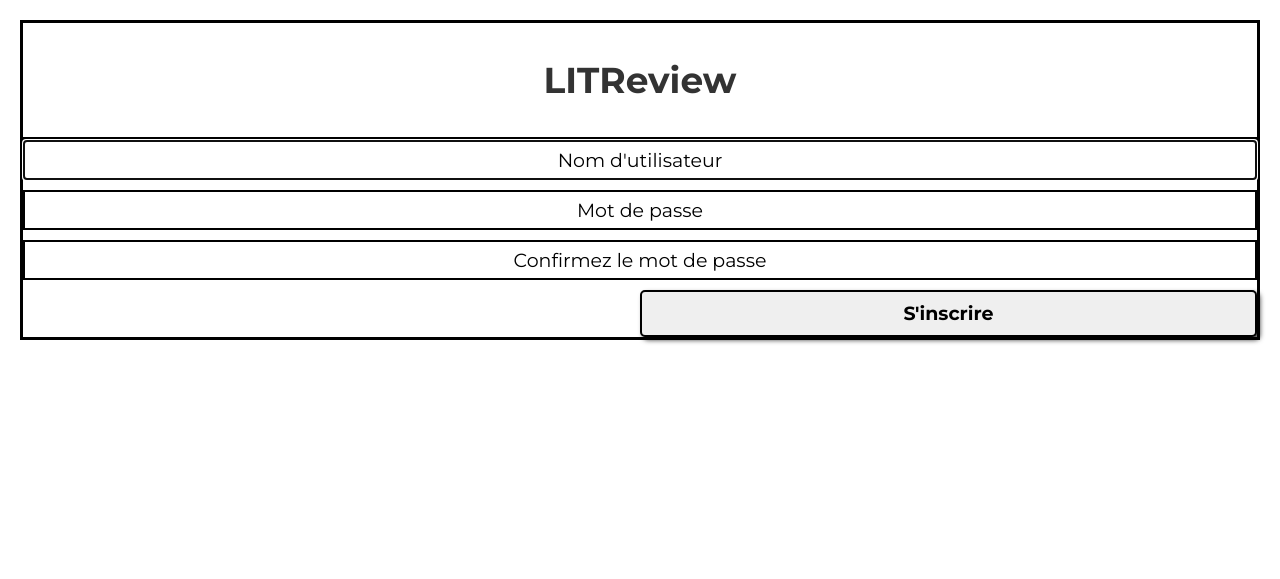
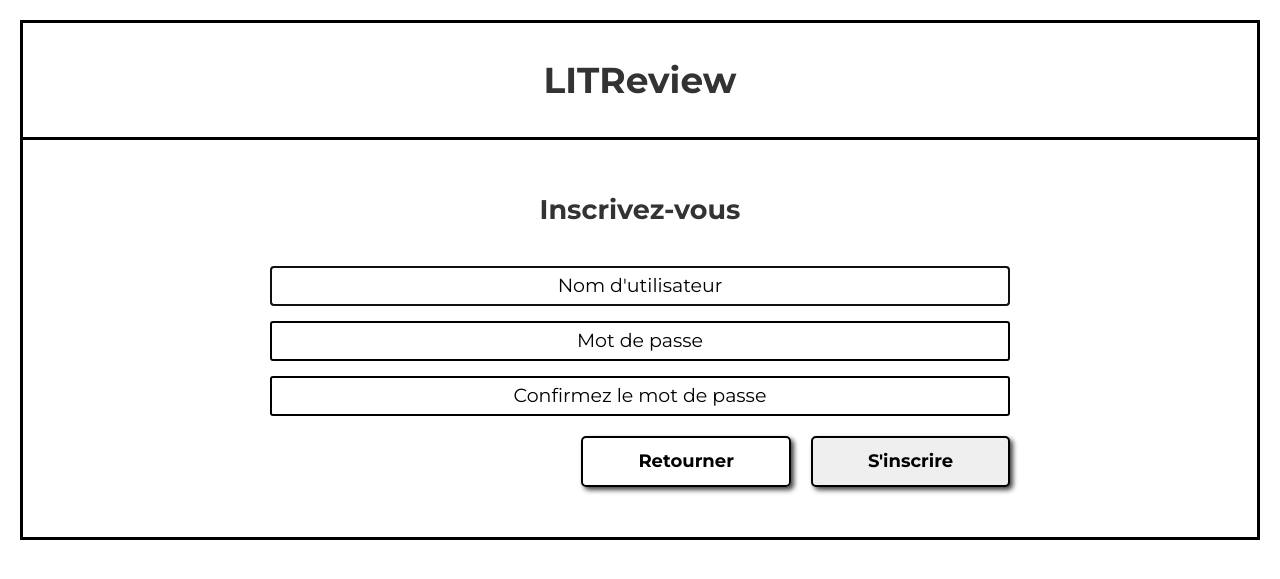
Before and after one commit to DevExxplorer/openclassrooms-projet-9, a Django app: page /inscription/ in a window 1280 px wide. Shown: the top 579 px of the page. Run offline with Django 5.2, Linux system fonts and the light colour scheme.

Commit message:
Upd data form && css form

```diff
--- a/litrevu/app/static/app/css/app.css
+++ b/litrevu/app/static/app/css/app.css
@@ -45,6 +45,7 @@ form {
   display: flex;
   flex-direction: column;
   align-items: center;
+  text-align: center;
 }
 
 @media (min-width: 456px) {
@@ -53,44 +54,44 @@ form {
   }
 }
 
-form p {
+form .field-form {
   width: 100%;
 }
 
-form label {
-  display: none;
+form .field-form .error_message {
+  font-size: 1.4rem;
+  font-weight: bold;
+  color: red;
 }
 
-form .errorlist {
-  display: none;
-}
-
-form input {
-  margin-bottom: 10px;
+form .field-form input {
+  margin-top: 15px;
   font-family: "Montserrat", monospace;
   font-size: 1.9rem;
   text-align: center;
   color: black;
+  border-radius: 3px;
 }
 
-form input::placeholder {
+form .field-form input::placeholder {
   color: black;
 }
 
-form input[type="text"],
-form input[type="password"] {
+form .field-form input[type="text"],
+form .field-form input[type="password"] {
   width: 100%;
   height: 40px;
   border: 2px solid black;
 }
 
 form input[type="submit"] {
-  margin: auto 0;
-  padding: 10px 40px;
+  margin: 15px 0;
+  padding: 10px 55px;
   border: 2px solid black;
   border-radius: 5px;
   text-decoration: none;
   color: black;
+  font-size: 1.8rem;
   font-family: "Montserrat", monospace;
   font-weight: bold;
   box-shadow: 3px 3px 5px 0 rgba(0, 0, 0, 0.75);
@@ -159,6 +160,31 @@ header .title h1 {
   width: 70%;
 }
 
+.subscribe {
+  display: flex;
+  flex-direction: column;
+  width: 60%;
+  margin: 50px auto;
+}
+
+.subscribe h2 {
+  margin-bottom: 20px;
+  text-align: center;
+}
+
+.subscribe__form__buttons {
+  display: flex;
+  margin-top: 20px;
+}
+
+.subscribe__form__buttons .btn {
+  margin-right: 20px;
+}
+
+.subscribe__form__buttons input[type="submit"] {
+  margin: 0;
+}
+
 * {
   margin: 0;
   padding: 0;
--- a/litrevu/app/static/app/scss/app.scss
+++ b/litrevu/app/static/app/scss/app.scss
@@ -5,6 +5,8 @@
 
 @import "views/header";
 @import "views/home";
+
+@import "authentificate/page";
 
 * {
     margin: 0;
--- /dev/null
+++ b/litrevu/app/static/app/scss/authentificate/_page.scss
@@ -0,0 +1,26 @@
+.subscribe {
+  display: flex;
+  flex-direction: column;
+  width: 60%;
+  margin: 50px auto;
+
+  h2 {
+    margin-bottom: 20px;
+    text-align: center;
+  }
+
+  &__form {
+    &__buttons {
+      display: flex;
+      margin-top: 20px;
+
+      .btn {
+        margin-right: 20px;
+      }
+
+      input[type="submit"] {
+        margin: 0;
+      }
+    }
+  }
+}
--- a/litrevu/app/static/app/scss/misc/_forms.scss
+++ b/litrevu/app/static/app/scss/misc/_forms.scss
@@ -2,29 +2,28 @@ form {
   display: flex;
   flex-direction: column;
   align-items: center;
+  text-align: center;
 
   @include size-sm {
     align-items: flex-end;
   }
 
-  p {
+  .field-form {
     width: 100%;
-  }
 
-  label {
-    display: none;
-  }
-
-  .errorlist {
-    display: none;
+    .error_message {
+      font-size: 1.4rem;
+      font-weight: bold;
+      color: red;
     }
 
     input {
-    margin-bottom: 10px;
+      margin-top: 15px;
       font-family: $primary-font;
       font-size: 1.9rem;
       text-align: center;
       color: black;
+      border-radius: 3px;
 
       &::placeholder {
         color: black;
@@ -38,14 +37,16 @@ form {
       height: 40px;
       border: 2px solid black;
     }
+  }
 
   input[type="submit"] {
-    margin: auto 0;
-    padding: 10px 40px;
+    margin: 15px 0;
+    padding: 10px 55px;
     border: 2px solid black;
     border-radius: 5px;
     text-decoration: none;
     color: black;
+    font-size: 1.8rem;
     font-family: $primary-font;
     font-weight: bold;
     box-shadow: 3px 3px 5px 0 rgba(0,0,0,0.75);
--- /dev/null
+++ b/litrevu/app/templates/app/field_form.html
@@ -0,0 +1,6 @@
+<div class="field-form">
+    {{ field }}
+    {% for error in field.errors %}
+        <span class="error_message">{{ error }}</span>
+    {% endfor %}
+</div>
--- a/litrevu/app/templates/app/home.html
+++ b/litrevu/app/templates/app/home.html
@@ -16,7 +16,9 @@
                 <h2>Connectez-vous</h2>
                 <form action="" method="post" novalidate>
                     {% csrf_token %}
-                    {{ form.as_p }}
+                    {% for field in form %}
+                       {% include 'app/field_form.html' with field=field %}
+                    {% endfor %}
                     <input type="submit" value="Se connecter">
                 </form>
             </div>
--- a/litrevu/app/templates/app/subscribe.html
+++ /dev/null
@@ -1,9 +0,0 @@
-{% extends 'app/base.html' %}
-
-{% block content %}
-    <form action="" method="post" novalidate>
-        {% csrf_token %}
-        {{ form.as_p }}
-        <input type="submit" value="S'inscrire">
-    </form>
-{% endblock %}
--- a/litrevu/app/views.py
+++ b/litrevu/app/views.py
@@ -20,7 +20,7 @@ def home(request):
         else:
             pass
     else:
-        form = LoginForm(request.POST)
+        form = LoginForm()
 
     return render(
         request,
--- /dev/null
+++ b/litrevu/authentificate/templates/authentificate/subscribe.html
@@ -0,0 +1,19 @@
+{% extends 'app/base.html' %}
+
+{% block content %}
+    <div class="subscribe">
+        <h2>Inscrivez-vous</h2>
+        <form action="" method="post" class="subscribe__form">
+            {% csrf_token %}
+            {% for field in form %}
+               {% include 'app/field_form.html' with field=field %}
+            {% endfor %}
+            <div class="subscribe__form__buttons">
+                <div class="btn">
+                    <a href="/">Retourner</a>
+                </div>
+                <input type="submit" value="S'inscrire">
+            </div>
+        </form>
+    </div>
+{% endblock %}
--- a/litrevu/authentificate/views.py
+++ b/litrevu/authentificate/views.py
@@ -16,6 +16,6 @@ def subscribe(request):
 
     return render(
         request,
-        'app/subscribe.html',
+        'authentificate/subscribe.html',
         {'form': form}
     )
--- a/litrevu/litrevu/settings.py
+++ b/litrevu/litrevu/settings.py
@@ -57,7 +57,7 @@ ROOT_URLCONF = "litrevu.urls"
 TEMPLATES = [
     {
         "BACKEND": "django.template.backends.django.DjangoTemplates",
-        "DIRS": [],
+        "DIRS": [BASE_DIR / "app/templates"],
         "APP_DIRS": True,
         "OPTIONS": {
             "context_processors": [
--- a/litrevu/litrevu/urls.py
+++ b/litrevu/litrevu/urls.py
@@ -16,13 +16,13 @@ Including another URLconf
 """
 from django.contrib import admin
 from django.urls import path
-from app import views
-from authentificate import views as views_authentificate
+from app import views as app_views
+from authentificate import views as auth_views
 
 urlpatterns = [
     path("admin/", admin.site.urls),
-    path("", views.home, name="home"),
-    path("inscription/", views_authentificate.subscribe),
-    path("flux/", views.flux, name="flux"),
-    path("creation-ticket/", views.new_ticket, name="creation-ticket"),
+    path("", app_views.home, name="home"),
+    path("inscription/", auth_views.subscribe),
+    # path("flux/", app_views.flux, name="flux"),
+    # path("creation-ticket/", views.new_ticket, name="creation-ticket"),
 ]
```
Lines whose indentation alone changed are shown as unchanged.
